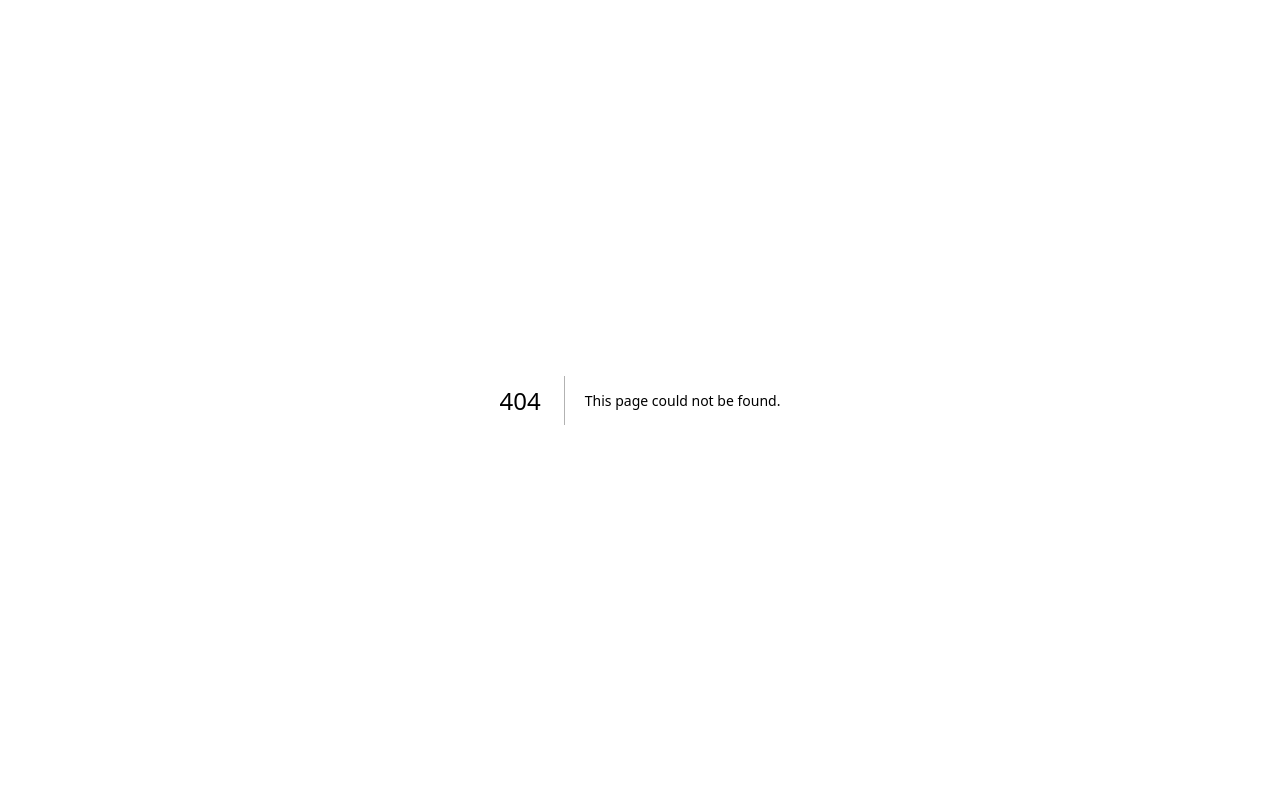
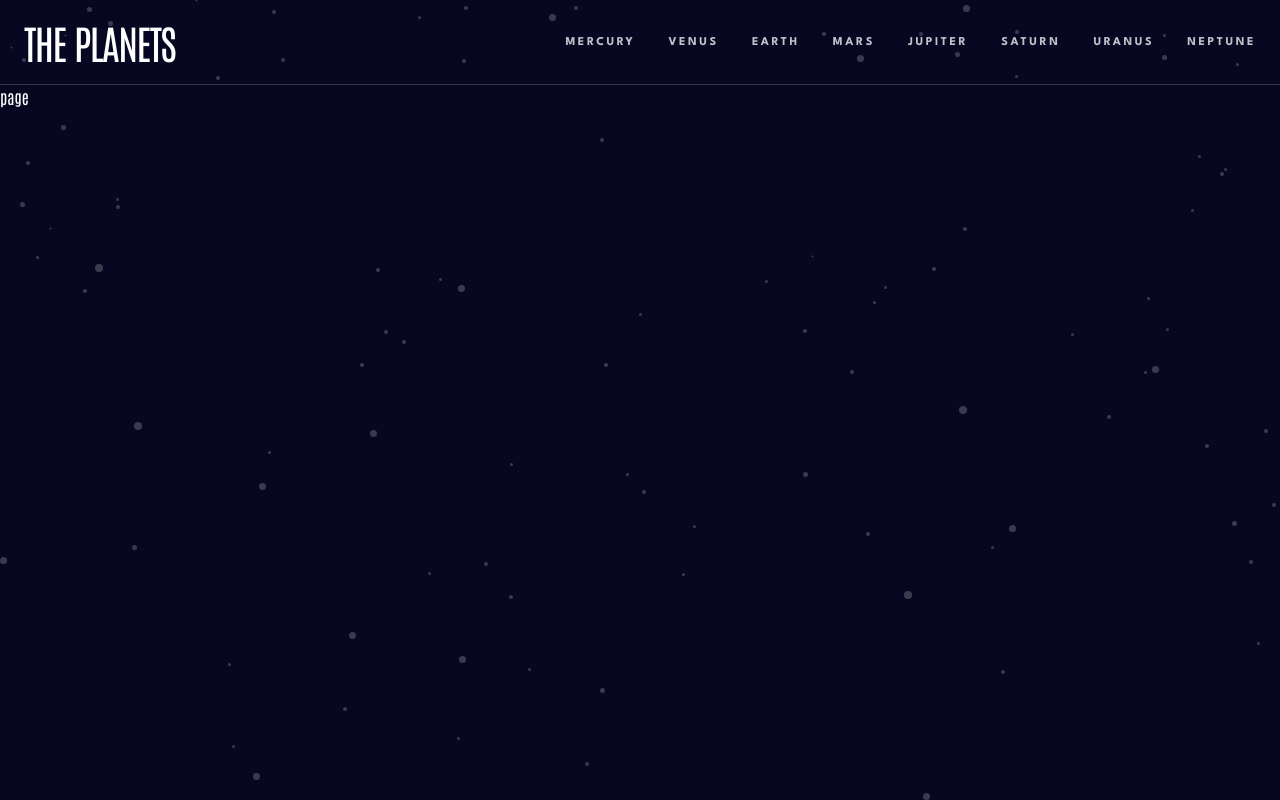
Before and after one commit to denispianelli/nextjs-planets-fact-site, a Next.js app: page /mercury in a window 1280 px wide. Before the commit this address had no page. Built offline with nearby package versions, Linux system fonts and the light colour scheme.

Commit message:
chore: Add Page component and Header component

```diff
--- a/src/app/layout.tsx
+++ b/src/app/layout.tsx
@@ -1,12 +1,14 @@
-import type { Metadata } from "next";
-import { Inter } from "next/font/google";
-import "./globals.css";
+import type { Metadata } from 'next';
+import { Antonio } from 'next/font/google';
 
-const inter = Inter({ subsets: ["latin"] });
+import './globals.css';
+import Header from '@/components/header';
+
+const antonio = Antonio({ subsets: ['latin'] });
 
 export const metadata: Metadata = {
-  title: "Create Next App",
-  description: "Generated by create next app",
+  title: 'Create Next App',
+  description: 'Generated by create next app',
 };
 
 export default function RootLayout({
@@ -16,7 +18,10 @@ export default function RootLayout({
 }>) {
   return (
     <html lang="en">
-      <body className={inter.className}>{children}</body>
+      <body className={antonio.className}>
+        <Header />
+        {children}
+      </body>
     </html>
   );
 }
--- /dev/null
+++ b/src/app/mercury/page.tsx
@@ -0,0 +1,3 @@
+export default function Page() {
+  return <div>page</div>;
+}
--- a/src/app/page.tsx
+++ b/src/app/page.tsx
@@ -1,113 +1,5 @@
-import Image from "next/image";
+import { redirect } from 'next/navigation';
 
-export default function Home() {
-  return (
-    <main className="flex min-h-screen flex-col items-center justify-between p-24">
-      <div className="z-10 w-full max-w-5xl items-center justify-between font-mono text-sm lg:flex">
-        <p className="fixed left-0 top-0 flex w-full justify-center border-b border-gray-300 bg-gradient-to-b from-zinc-200 pb-6 pt-8 backdrop-blur-2xl dark:border-neutral-800 dark:bg-zinc-800/30 dark:from-inherit lg:static lg:w-auto  lg:rounded-xl lg:border lg:bg-gray-200 lg:p-4 lg:dark:bg-zinc-800/30">
-          Get started by editing&nbsp;
-          <code className="font-mono font-bold">src/app/page.tsx</code>
-        </p>
-        <div className="fixed bottom-0 left-0 flex h-48 w-full items-end justify-center bg-gradient-to-t from-white via-white dark:from-black dark:via-black lg:static lg:size-auto lg:bg-none">
-          <a
-            className="pointer-events-none flex place-items-center gap-2 p-8 lg:pointer-events-auto lg:p-0"
-            href="https://vercel.com?utm_source=create-next-app&utm_medium=appdir-template&utm_campaign=create-next-app"
-            target="_blank"
-            rel="noopener noreferrer"
-          >
-            By{" "}
-            <Image
-              src="/vercel.svg"
-              alt="Vercel Logo"
-              className="dark:invert"
-              width={100}
-              height={24}
-              priority
-            />
-          </a>
-        </div>
-      </div>
-
-      <div className="relative z-[-1] flex place-items-center before:absolute before:h-[300px] before:w-full before:-translate-x-1/2 before:rounded-full before:bg-gradient-radial before:from-white before:to-transparent before:blur-2xl before:content-[''] after:absolute after:-z-20 after:h-[180px] after:w-full after:translate-x-1/3 after:bg-gradient-conic after:from-sky-200 after:via-blue-200 after:blur-2xl after:content-[''] before:dark:bg-gradient-to-br before:dark:from-transparent before:dark:to-blue-700 before:dark:opacity-10 after:dark:from-sky-900 after:dark:via-[#0141ff] after:dark:opacity-40 sm:before:w-[480px] sm:after:w-[240px] before:lg:h-[360px]">
-        <Image
-          className="relative dark:drop-shadow-[0_0_0.3rem_#ffffff70] dark:invert"
-          src="/next.svg"
-          alt="Next.js Logo"
-          width={180}
-          height={37}
-          priority
-        />
-      </div>
-
-      <div className="mb-32 grid text-center lg:mb-0 lg:w-full lg:max-w-5xl lg:grid-cols-4 lg:text-left">
-        <a
-          href="https://nextjs.org/docs?utm_source=create-next-app&utm_medium=appdir-template&utm_campaign=create-next-app"
-          className="group rounded-lg border border-transparent px-5 py-4 transition-colors hover:border-gray-300 hover:bg-gray-100 hover:dark:border-neutral-700 hover:dark:bg-neutral-800/30"
-          target="_blank"
-          rel="noopener noreferrer"
-        >
-          <h2 className="mb-3 text-2xl font-semibold">
-            Docs{" "}
-            <span className="inline-block transition-transform group-hover:translate-x-1 motion-reduce:transform-none">
-              -&gt;
-            </span>
-          </h2>
-          <p className="m-0 max-w-[30ch] text-sm opacity-50">
-            Find in-depth information about Next.js features and API.
-          </p>
-        </a>
-
-        <a
-          href="https://nextjs.org/learn?utm_source=create-next-app&utm_medium=appdir-template-tw&utm_campaign=create-next-app"
-          className="group rounded-lg border border-transparent px-5 py-4 transition-colors hover:border-gray-300 hover:bg-gray-100 hover:dark:border-neutral-700 hover:dark:bg-neutral-800/30"
-          target="_blank"
-          rel="noopener noreferrer"
-        >
-          <h2 className="mb-3 text-2xl font-semibold">
-            Learn{" "}
-            <span className="inline-block transition-transform group-hover:translate-x-1 motion-reduce:transform-none">
-              -&gt;
-            </span>
-          </h2>
-          <p className="m-0 max-w-[30ch] text-sm opacity-50">
-            Learn about Next.js in an interactive course with&nbsp;quizzes!
-          </p>
-        </a>
-
-        <a
-          href="https://vercel.com/templates?framework=next.js&utm_source=create-next-app&utm_medium=appdir-template&utm_campaign=create-next-app"
-          className="group rounded-lg border border-transparent px-5 py-4 transition-colors hover:border-gray-300 hover:bg-gray-100 hover:dark:border-neutral-700 hover:dark:bg-neutral-800/30"
-          target="_blank"
-          rel="noopener noreferrer"
-        >
-          <h2 className="mb-3 text-2xl font-semibold">
-            Templates{" "}
-            <span className="inline-block transition-transform group-hover:translate-x-1 motion-reduce:transform-none">
-              -&gt;
-            </span>
-          </h2>
-          <p className="m-0 max-w-[30ch] text-sm opacity-50">
-            Explore starter templates for Next.js.
-          </p>
-        </a>
-
-        <a
-          href="https://vercel.com/new?utm_source=create-next-app&utm_medium=appdir-template&utm_campaign=create-next-app"
-          className="group rounded-lg border border-transparent px-5 py-4 transition-colors hover:border-gray-300 hover:bg-gray-100 hover:dark:border-neutral-700 hover:dark:bg-neutral-800/30"
-          target="_blank"
-          rel="noopener noreferrer"
-        >
-          <h2 className="mb-3 text-2xl font-semibold">
-            Deploy{" "}
-            <span className="inline-block transition-transform group-hover:translate-x-1 motion-reduce:transform-none">
-              -&gt;
-            </span>
-          </h2>
-          <p className="m-0 max-w-[30ch] text-balance text-sm opacity-50">
-            Instantly deploy your Next.js site to a shareable URL with Vercel.
-          </p>
-        </a>
-      </div>
-    </main>
-  );
+export default function Page() {
+  redirect('mercury'); // Navigate to the new post page
 }
--- /dev/null
+++ b/src/components/header.tsx
@@ -0,0 +1,88 @@
+import { League_Spartan } from 'next/font/google';
+import Link from 'next/link';
+import { Sheet, SheetContent, SheetTrigger } from './ui/sheet';
+import { Menu } from 'lucide-react';
+import { Button } from './ui/button';
+import Image from 'next/image';
+
+const leagueSpartan = League_Spartan({ subsets: ['latin'] });
+
+export default function Header() {
+  const links = [
+    { href: '/mercury', label: 'Mercury', color: '#def4fc' },
+    { href: '/venus', label: 'Venus', color: '#f7cc7f' },
+    { href: '/earth', label: 'Earth', color: '#545bfe' },
+    { href: '/mars', label: 'Mars', color: '#ff6a45' },
+    { href: '/jupiter', label: 'Jupiter', color: '#ecad7a' },
+    { href: '/saturn', label: 'Saturn', color: '#fccb6b' },
+    { href: '/uranus', label: 'Uranus', color: '#65f0d5' },
+    { href: '/neptune', label: 'Neptune', color: '#497efa' },
+  ];
+  return (
+    <header className="flex h-[85px] items-center justify-between border-b border-white/20 px-[24px] uppercase">
+      <h2 className="text-h2">the planets</h2>
+      <ul
+        className={`${leagueSpartan.className} text-h3 hidden gap-[33px] font-bold opacity-75 md:flex`}
+      >
+        <Link href="/mercury">
+          <li>Mercury</li>
+        </Link>
+        <Link href="/venus">
+          <li>Venus</li>
+        </Link>
+        <Link href="/earth">
+          <li>Earth</li>
+        </Link>
+        <Link href="/mars">
+          <li>Mars</li>
+        </Link>
+        <Link href="/jupiter">
+          <li>Jupiter</li>
+        </Link>
+        <Link href="/saturn">
+          <li>Saturn</li>
+        </Link>
+        <Link href="/uranus">
+          <li>Uranus</li>
+        </Link>
+        <Link href="/neptune">
+          <li>Neptune</li>
+        </Link>
+      </ul>
+      <Sheet>
+        <SheetTrigger asChild>
+          <Button className="bg-transparent p-0 hover:bg-transparent hover:text-[#979797]  md:hidden">
+            <Menu />
+            <span className="sr-only">Toggle navigation menu</span>
+          </Button>
+        </SheetTrigger>
+        <SheetContent
+          side={'right'}
+          className={`${leagueSpartan.className} text-h3  mt-[85px] w-full border-none font-bold uppercase`}
+        >
+          <ul className="flex flex-col gap-4">
+            {links.map((link) => (
+              <Link
+                className="grid grid-cols-2 items-center border-b border-white/10 py-4 last-of-type:border-none"
+                key={link.href}
+                href={link.href}
+              >
+                <div className="flex gap-4">
+                  <div className={`h-5 w-5 rounded-full bg-[${link.color}]`} />
+                  <li>{link.label}</li>
+                </div>
+                <Image
+                  src={'/assets/icon-chevron.svg'}
+                  alt="chevron"
+                  width={4}
+                  height={8}
+                  className="justify-self-end"
+                />
+              </Link>
+            ))}
+          </ul>
+        </SheetContent>
+      </Sheet>
+    </header>
+  );
+}
```
